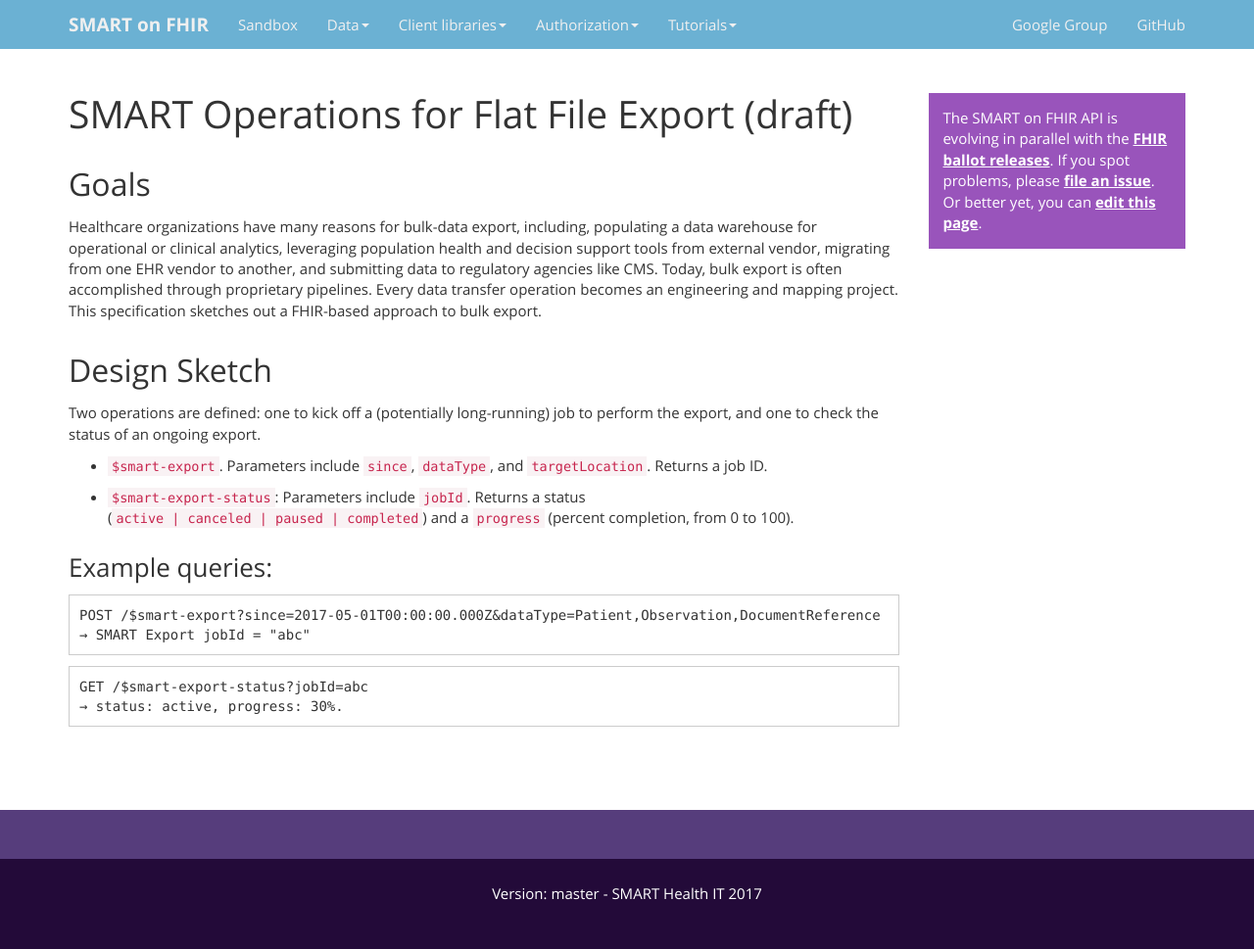
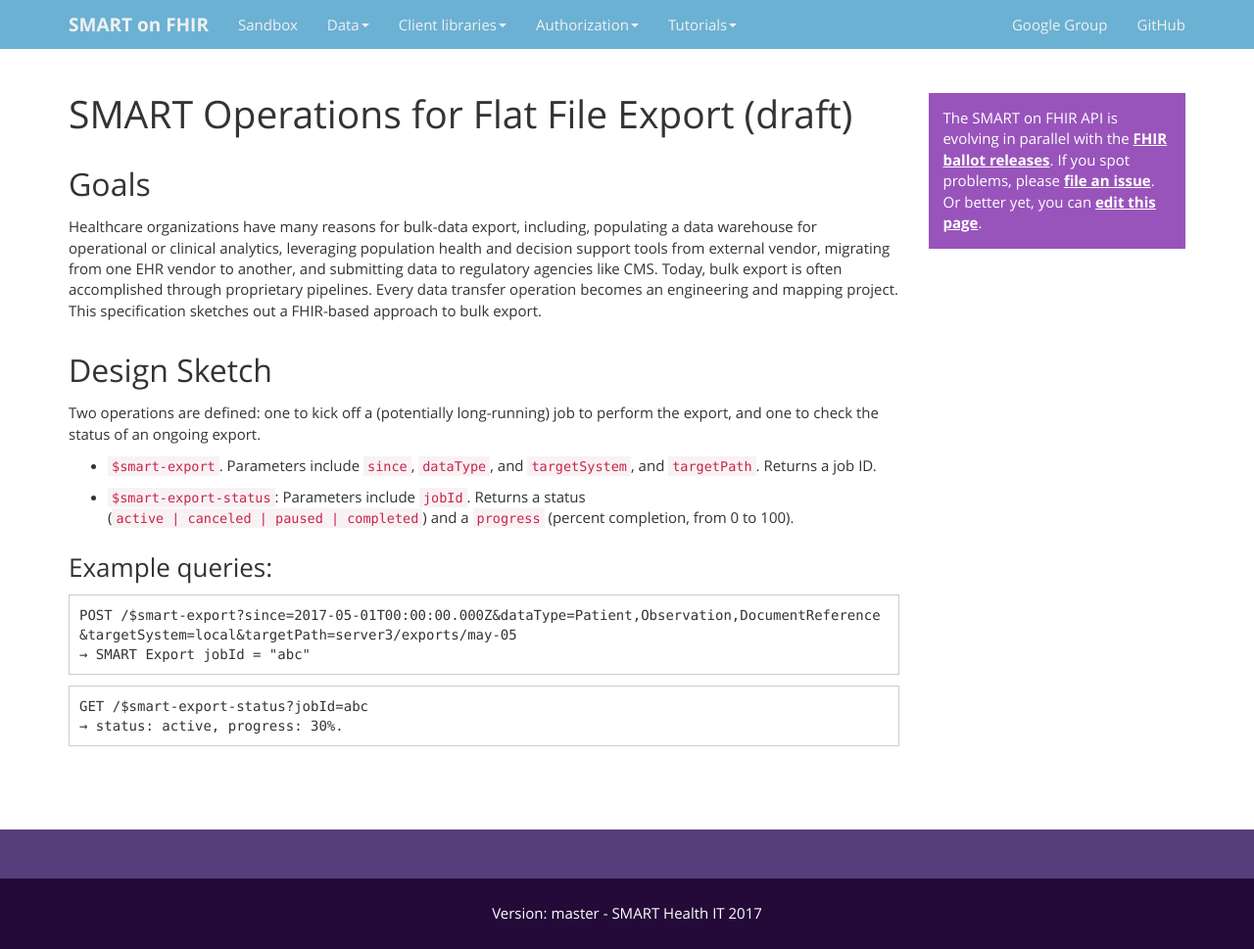
Before and after one commit to smart-on-fhir/smart-on-fhir.github.io, a Jekyll site: the page built from flat-fhir/index.md, in a window 1280 px wide. Shown: the whole page at 98% size. Built offline with Jekyll 4.4.1, drawn with Linux system fonts in a browser that asks for light colours.

Commit message:
Add target examples

````diff
--- a/flat-fhir/index.md
+++ b/flat-fhir/index.md
@@ -22,14 +22,14 @@
 perform the export, and one to check the status of an ongoing export.
 
 
-* `$smart-export`. Parameters include `since`, `dataType`, and `targetLocation`. Returns a job ID.
+* `$smart-export`. Parameters include `since`, `dataType`, and `targetSystem`, and `targetPath`. Returns a job ID.
 
 * `$smart-export-status`: Parameters include `jobId`. Returns a status (`active | canceled | paused | completed`) and a `progress` (percent completion, from 0 to 100).
 
 ### Example queries:
 
 ```
-POST /$smart-export?since=2017-05-01T00:00:00.000Z&dataType=Patient,Observation,DocumentReference
+POST /$smart-export?since=2017-05-01T00:00:00.000Z&dataType=Patient,Observation,DocumentReference&targetSystem=local&targetPath=server3/exports/may-05
 → SMART Export jobId = "abc"
 ```
 
````
